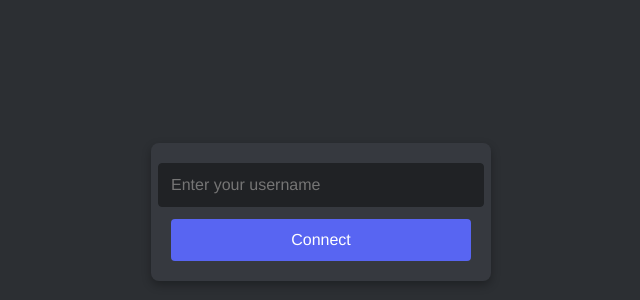
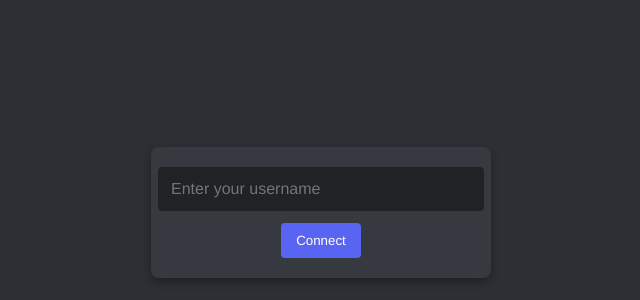
Before and after one commit to henriits/mini-discord-clone, a React (Vite) app: page / in a window 1280 px wide. Shown: the part 188-488 px from the top of the page, without its empty margins (319-959 px from the left). Built offline with nearby package versions, Linux system fonts and the light colour scheme.

Commit message:
feat: update all buttons

```diff
--- a/src/components/Button/Button.css
+++ b/src/components/Button/Button.css
@@ -1,13 +1,13 @@
 .custom-button {
-  padding: 10px 15px; /* Adjusted padding */
-  background-color: #5865f2; /* Your specified background color */
+  padding: 10px 15px;
+  background-color: #5865f2;
   color: white;
   border: none;
   border-radius: 4px;
   cursor: pointer;
-  transition: background-color 0.3s ease; /* Smooth transition */
+  transition: background-color 0.3s ease;
 }
 
 .custom-button:hover {
-  background-color: #4752c4; /* Your specified hover color */
+  background-color: #4752c4;
 }
--- a/src/components/ChannelList/ChannelList.css
+++ b/src/components/ChannelList/ChannelList.css
@@ -1,7 +1,7 @@
 .channel-list {
-  background-color: #2c2f33; /* Background color */
+  background-color: #2c2f33;
   padding: 10px;
-  max-width: 200px; /* Width of the channel list */
+  max-width: 200px;
 }
 
 .channel-item {
@@ -13,6 +13,6 @@
 
 .channel-item:hover,
 .channel-item.selected {
-  background-color: #36393f; /* Highlight on hover and when selected */
+  background-color: #36393f;
   border-radius: 5px;
 }
--- a/src/components/Login/Login.css
+++ b/src/components/Login/Login.css
@@ -1,52 +1,31 @@
-/* Fullscreen, dark background */
 .login-container {
   display: flex;
   justify-content: center;
   align-items: center;
   height: 100vh;
-  background-color: #2c2f33; /* Discord-like dark background */
+  background-color: #2c2f33;
 }
 
-/* Form container */
 .username-form {
   display: flex;
   flex-direction: column;
   align-items: center;
   padding: 20px;
-  background-color: #36393f; /* Slightly lighter form background */
+  background-color: #36393f;
   border-radius: 8px;
-  box-shadow: 0 4px 10px rgba(0, 0, 0, 0.3); /* Subtle shadow */
+  box-shadow: 0 4px 10px rgba(0, 0, 0, 0.3);
   width: 300px;
 }
 
-/* Input field */
 .username-input {
   width: 100%;
   padding: 12px;
   margin-bottom: 12px;
-  border: 1px solid #202225; /* Dark border to match Discord */
-  background-color: #202225; /* Darker background for input */
-  color: #b9bbbe; /* Light grey text */
+  border: 1px solid #202225;
+  background-color: #202225;
+  color: #b9bbbe;
   border-radius: 4px;
   font-size: 16px;
-}
-
-/* Button with Discord colors */
-.login-button {
-  width: 100%;
-  padding: 12px;
-  font-size: 16px;
-  color: white;
-  background-color: #5865f2; /* Discord blue */
-  border: none;
-  border-radius: 4px;
-  cursor: pointer;
-  transition: background-color 0.2s ease;
-}
-
-/* Button hover effect */
-.login-button:hover {
-  background-color: #4752c4; /* Slightly darker blue on hover */
 }
 
 /* Error message styling */
--- a/src/components/Login/Login.jsx
+++ b/src/components/Login/Login.jsx
@@ -1,6 +1,7 @@
 import { useState } from 'react'
 import { socket } from '@/libs/socket'
 import './Login.css'
+import Button from '../Button/Button'
 
 function Login({ setUsername }) {
   const [username, setUsernameState] = useState('')
@@ -21,9 +22,7 @@ function Login({ setUsername }) {
           placeholder="Enter your username"
           className="username-input"
         />
-        <button type="submit" className="login-button">
-          Connect
-        </button>
+        <Button type="submit">Connect</Button>
       </form>
     </div>
   )
```
